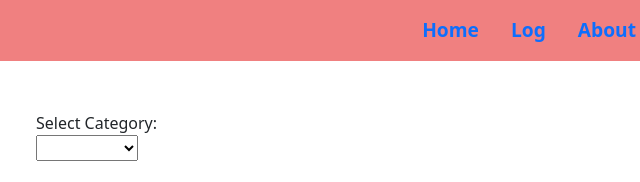
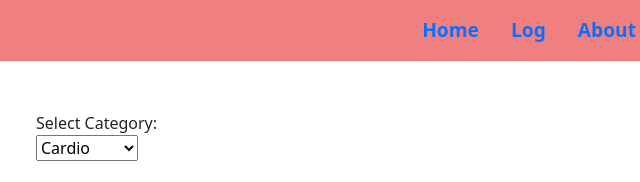
Before and after one commit to ejsmith13/workout-crusher, a website: page public/newWorkout.html in a window 1280 px wide. Shown: the top 182 px of the page, 616-1256 px from the left. Drawn offline with nearby package versions, Linux system fonts and the light colour scheme; no server answers.

Commit message:
Fix console log and added comments

```diff
--- a/models/exerciseModel.js
+++ b/models/exerciseModel.js
@@ -1,3 +1,4 @@
+// Sequelized Model used to add and retrieve fields from the database
 module.exports = function(sequelize, DataTypes) {
   const Exercise = sequelize.define("Exercise", {
     exercise_name: {
--- a/public/js/newWorkout.js
+++ b/public/js/newWorkout.js
@@ -16,7 +16,7 @@ document.addEventListener("DOMContentLoaded", () => {
   const postCategorySelect = document.getElementById("category");
 
   // Set default value for the category
-  postCategorySelect.value = "Personal";
+  postCategorySelect.value = "Cardio";
 
   const handleFormSubmit = e => {
     e.preventDefault();
--- a/routes/api-routes.js
+++ b/routes/api-routes.js
@@ -90,7 +90,7 @@ module.exports = function(app) {
 
   // Get route for returning posts of a specific category
   app.get("/api/posts/category/:category", (req, res) => {
-    console.log("looking at category: ", req.category);
+    // console.log("looking at category: ", req.params.category);
     db.Exercise.findAll({
       where: {
         category: req.params.category
```
Also changed, not shown: public/newWorkout.html (+4 -1 lines), public/newWorkout.css (line endings or trailing spaces).
